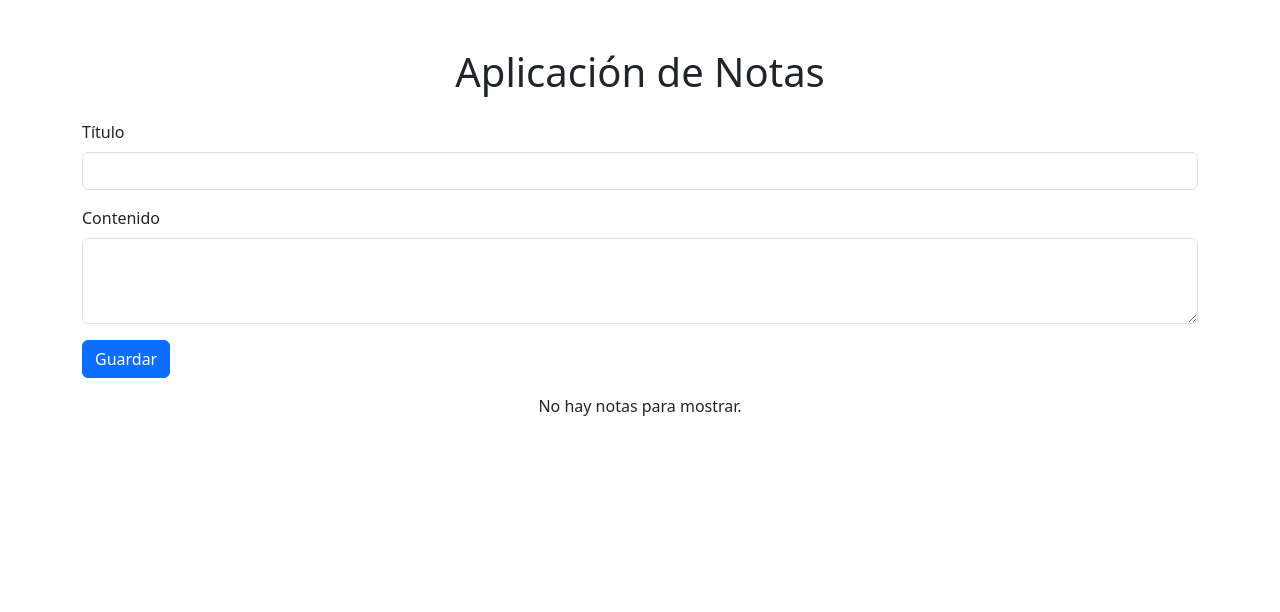
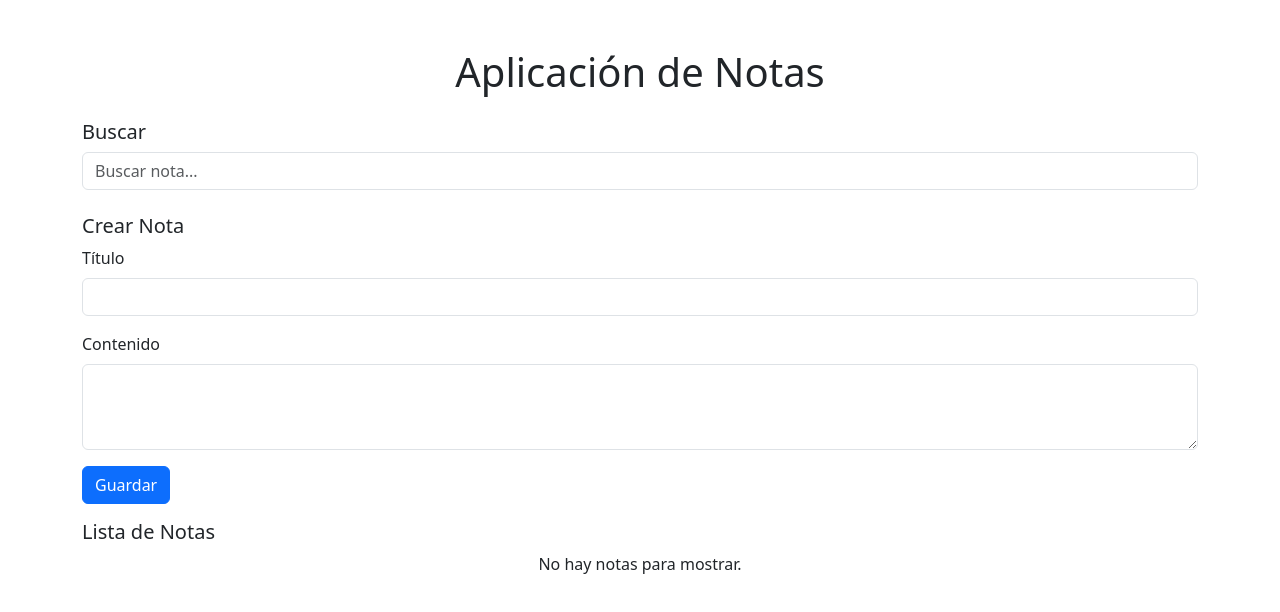
Before and after one commit to LanZ3R-75/Practica-React, a React (Create React App) app in the folder aplicacion-de-notas/: page / in a window 1280 px wide. Shown: the top 612 px of the page. Built offline with nearby package versions, Linux system fonts and the light colour scheme.

Commit message:
practica base

```diff
--- a/aplicacion-de-notas/src/App.js
+++ b/aplicacion-de-notas/src/App.js
@@ -1,49 +1,71 @@
-import logo from './logo.svg';
-import React, {useState} from 'react';
+import React, { useState, useEffect } from 'react';
 import Notelist from './componentes/NoteList';
 import NoteEditor from './componentes/NoteEditor';
 import 'bootstrap/dist/css/bootstrap.min.css';
-//import './App.css';
 
 function App() {
+  const [notes, setNotes] = useState([]);
+  const [busqueda, setBusqueda] = useState('');
 
-  const[notes, setNotes] = useState([]);
+  // Cargar notas de localStorage al iniciar la aplicación
+  useEffect(() => {
+    const savedNotes = localStorage.getItem('misNotas');
+    if (savedNotes) {
+      setNotes(JSON.parse(savedNotes));
+    }
+  }, []);
 
+  // Función para guardar notas en localStorage
+  const saveNotes = (updatedNotes) => {
+    localStorage.setItem('misNotas', JSON.stringify(updatedNotes));
+  };
 
   const handleSaveNote = (newNote) => {
-
+    let updatedNotes;
     if (newNote.id) {
-
-      setNotes(notes.map(note => note.id === newNote.id ? newNote : note));
-
+      // Actualizar una nota existente
+      updatedNotes = notes.map(note => note.id === newNote.id ? newNote : note);
     } else {
-
+      // Agregar una nueva nota
       const id = Date.now();
-      setNotes([...notes, { ...newNote, id }]);
+      updatedNotes = [...notes, { ...newNote, id }];
     }
-
+    setNotes(updatedNotes);
+    saveNotes(updatedNotes); // Guardar después de actualizar
   };
 
   const handleDeleteNote = (noteId) => {
+    const updatedNotes = notes.filter(note => note.id !== noteId);
+    setNotes(updatedNotes);
+    saveNotes(updatedNotes); // Guardar después de eliminar
+  };
 
-    setNotes(notes.filter(note => note.id !== noteId));
+  const filteredNotes = notes.filter(note =>
 
-  }
-
-  return(
-
-
-
-    <div className="container mt-5">
-
-      <h1 className="text-center my-4">Aplicación de Notas</h1>
-      <NoteEditor onSave = {handleSaveNote} />
-      <Notelist notes = {notes} onDelete = {handleDeleteNote}/>
-
-    </div>
+    note.title.toLowerCase().includes(busqueda.toLowerCase()) ||
+    note.content.toLowerCase().includes(busqueda.toLowerCase())
 
   );
 
+  return (
+    <div className="container mt-5">
+      <h1 className="text-center my-4">Aplicación de Notas</h1>
+      <div className="mb-4">
+        <h5 htmlFor="noteTitle" className="form-label">Buscar</h5>
+        <input
+          type="text"
+          className="form-control"
+          placeholder="Buscar nota..."
+          value={busqueda}
+          onChange={(e) => setBusqueda(e.target.value)}
+        />
+      </div>
+      <h5 htmlFor="noteTitle" className="form-label">Crear Nota</h5>
+      <NoteEditor onSave={handleSaveNote} />
+      <h5 htmlFor="noteTitle" className="form-label">Lista de Notas</h5>
+      <Notelist notes={filteredNotes} onDelete={handleDeleteNote} />
+    </div>
+  );
 }
 
 export default App;
```
Also changed, not shown: aplicacion-de-notas/src/componentes/NoteList.jsx (indentation only).
